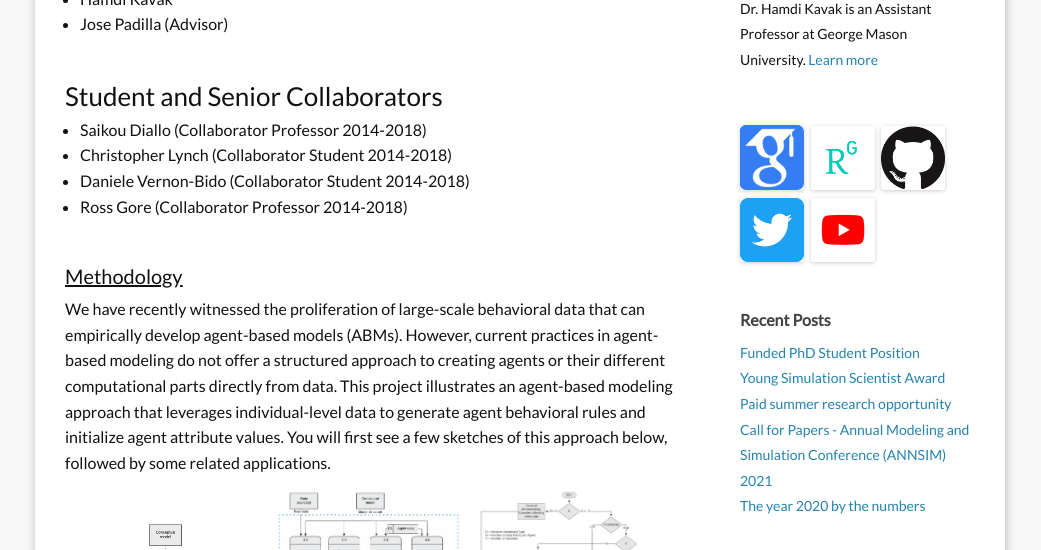
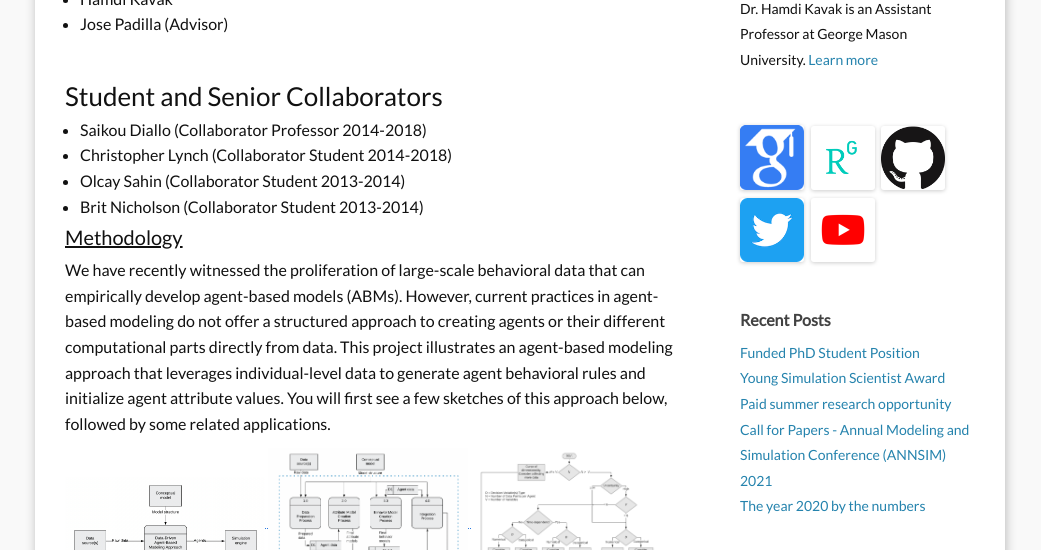
Before and after one commit to hamdikavak/hamdikavak.github.io, a Jekyll site: the page built from research/data-driven-abm-methodology.md, in a window 1280 px wide and 900 px high, cut to the strip 350-900 px from the top of the window. Shown: the whole strip, without its empty margins (120-1161 px from the left). Built offline with Jekyll 4.4.1, drawn with Linux system fonts in a browser that asks for light colours; nearby versions of some CDN libraries.

Commit message:
Data-Driven page details

```diff
--- a/research/data-driven-abm-methodology.md
+++ b/research/data-driven-abm-methodology.md
@@ -17,9 +17,8 @@ permalink: /research/data-driven-abm-methodology/
 ### Student and Senior Collaborators
 - Saikou Diallo (Collaborator Professor 2014-2018)
 - Christopher Lynch (Collaborator Student 2014-2018)
-- Daniele Vernon-Bido (Collaborator Student 2014-2018)
-- Ross Gore (Collaborator Professor 2014-2018)
-
+- Olcay Sahin (Collaborator Student 2013-2014)
+- Brit Nicholson (Collaborator Student 2013-2014)
 <br/>
 
 #### <u>Methodology</u>
```
